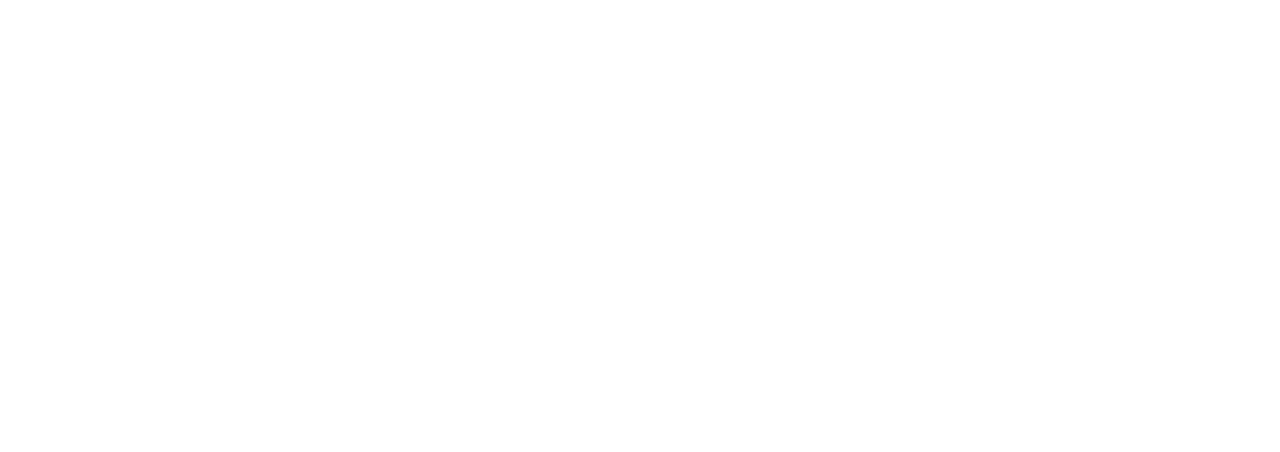
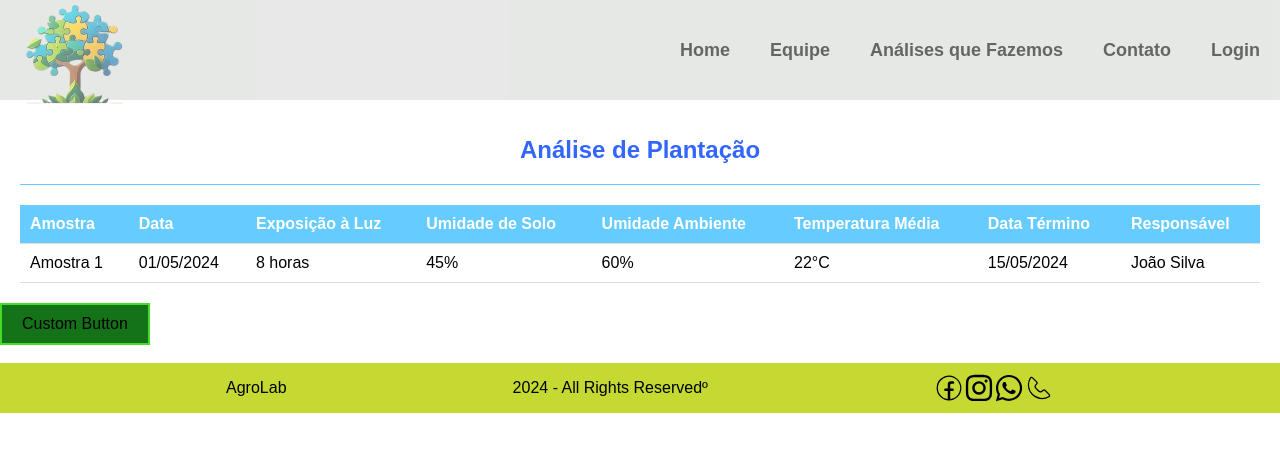
Before and after one commit to bruuno1994/agrolab, a React (Create React App) app in the folder frontend/: page /ResultAnalysis in a window 1280 px wide. Before the commit this address had no page. Shown: the top 452 px of the page. Built offline with nearby package versions, Linux system fonts and the light colour scheme; no server answers.

Commit message:
adição de pagina ResultAnalysis e de componentes

```diff
--- a/frontend/package.json
+++ b/frontend/package.json
@@ -7,11 +7,14 @@
     "@testing-library/react": "^13.4.0",
     "@testing-library/user-event": "^13.5.0",
     "bootstrap": "^5.3.3",
+    "http-proxy-middleware": "^3.0.0",
+    "node-sass": "^7.0.3",
     "react": "^18.3.1",
     "react-dom": "^18.3.1",
     "react-icons": "^5.2.0",
     "react-router-dom": "^6.23.0",
     "react-scripts": "5.0.1",
+    "react-table": "^7.8.0",
     "web-vitals": "^2.1.4"
   },
   "scripts": {
--- /dev/null
+++ b/frontend/src/components/Analysis/pageResult.jsx
@@ -0,0 +1,41 @@
+import React from 'react';
+import '../../styles/pageResult.scss';
+
+function PageResult() {
+  return (
+    <div className="plantation-analysis">
+      <h1>Análise de Plantação</h1>
+      <hr />
+      <table>
+        <thead>
+          <tr>
+            <th>Amostra</th>
+            <th>Data</th>
+            <th>Exposição à Luz</th>
+            <th>Umidade de Solo</th>
+            <th>Umidade Ambiente</th>
+            <th>Temperatura Média</th>
+            <th>Data Término</th>
+            <th>Responsável</th>
+          </tr>
+        </thead>
+        <tbody>
+          {/* Aqui você pode adicionar linhas de amostra */}
+          <tr>
+            <td>Amostra 1</td>
+            <td>01/05/2024</td>
+            <td>8 horas</td>
+            <td>45%</td>
+            <td>60%</td>
+            <td>22°C</td>
+            <td>15/05/2024</td>
+            <td>João Silva</td>
+          </tr>
+          {/* Adicione mais linhas conforme necessário */}
+        </tbody>
+      </table>
+    </div>
+  );
+}
+
+export default PageResult;
--- /dev/null
+++ b/frontend/src/components/button/button.jsx
@@ -0,0 +1,50 @@
+import React, { useState } from 'react';
+import PropTypes from 'prop-types';
+import '../../styles/button.scss';
+
+function Button({ trasformButton }) {
+    const [isHovered, setIsHovered] = useState(false);
+    const [isPressed, setIsPressed] = useState(false);
+
+    const handleMouseEnter = () => setIsHovered(true);
+    const handleMouseLeave = () => {
+      setIsHovered(false);
+      setIsPressed(false);
+    };
+    const handleMouseDown = () => setIsPressed(true);
+    const handleMouseUp = () => setIsPressed(false);
+
+    return (
+      <button
+        className={`custom-button ${isHovered ? 'hovered' : ''} ${isPressed ? 'pressed' : ''} ${trasformButton ? 'triangle' : 'round'}`}
+        onMouseEnter={handleMouseEnter}
+        onMouseLeave={handleMouseLeave}
+        onMouseDown={handleMouseDown}
+        onMouseUp={handleMouseUp}
+      >
+        Custom Button
+      </button>
+    );
+  }
+
+  Button.propTypes = {
+    trasformButton: PropTypes.bool.isRequired
+  };
+
+  export default Button;
+
+
+/**
+ * Componente Button com diferentes estados e função para alternar formato redondo.
+ *
+ * Estados do botão:
+ * - isHovered: Controla se o mouse está sobre o botão.
+ * - isPressed: Controla se o botão está sendo pressionado.
+ * - isRound: Controla se o botão está com formato redondo.
+ *
+ * Eventos de Mouse:
+ * - handleMouseEnter, handleMouseLeave, handleMouseDown, handleMouseUp: Funções para alterar os estados do botão conforme as interações do usuário.
+ *
+ * Toggle Round:
+ * - toggleRound: Alterna o estado isRound entre true e false, mudando o formato do botão.
+ */
--- /dev/null
+++ b/frontend/src/pages/ResultAnalysis.jsx
@@ -0,0 +1,36 @@
+import React, { useEffect } from "react";
+import Header from "../components/Header";
+import Footer from "../components/Footer";
+import PageResult from "../components/Analysis/pageResult";
+import Button from "../components/button/button";
+import "../styles/resultAnalysis.css";
+
+const Teste = () => {
+  fetch('/api')
+    .then(resultado => {
+      console.log(resultado);
+    });
+}
+
+function ResultAnalysis() {
+  useEffect(() => {
+    Teste();
+  }, []);
+
+  return (
+    <div>
+      <Header />
+      <div>
+        <PageResult />
+      </div>
+      <div>
+        <Button trasformButton={true} />
+
+      </div>
+      <br />
+      <Footer />
+    </div>
+  );
+}
+
+export default ResultAnalysis;
--- a/frontend/src/routes.js
+++ b/frontend/src/routes.js
@@ -3,8 +3,9 @@ import { BrowserRouter, Routes, Route } from "react-router-dom";
 import Home from "./pages/Home";
 import Login from "./pages/Login";
 import Equipe from "./pages/Equipe";
-import Analises from "./pages/Analises"
-import Contato from "./pages/Contato"
+import Analises from "./pages/Analises";
+import Contato from "./pages/Contato";
+import ResultAnalysis from "./pages/ResultAnalysis";
 
 function RoutesApp() {
     return (
@@ -15,6 +16,7 @@ function RoutesApp() {
                 <Route path="/Equipe" element={<Equipe />} />
                 <Route path="/Analises" element={<Analises />} />
                 <Route path="/Contato" element={<Contato />} />
+                <Route path="/ResultAnalysis" element={<ResultAnalysis />} />
             </Routes>
         </BrowserRouter>
     )
--- /dev/null
+++ b/frontend/src/styles/button.scss
@@ -0,0 +1,28 @@
+.custom-button {
+  padding: 10px 20px;
+  font-size: 16px;
+  border: 2px solid #46db29;
+  background-color: #147219;
+  cursor: pointer;
+  transition: background-color 0.3s, border-radius 0.3s, clip-path 0.3s;
+
+  &:hover {
+    background-color: #f0f0f0; /* Cor de fundo ao passar o mouse */
+  }
+
+  &.hovered {
+    background-color: #a52525;
+  }
+
+  &.pressed {
+    background-color: #3a298a; /* Cor de fundo ao pressionar o botão */
+  }
+
+  &.round {
+    border-radius: 50px; /* Botão redondo */
+  }
+
+  &.triangle {
+    border-radius: 0;
+  }
+}
--- /dev/null
+++ b/frontend/src/styles/pageResult.scss
@@ -0,0 +1,44 @@
+// Definição das variáveis de cores
+$primary-color: #3366ff;
+$secondary-color: #66ccff;
+$background-color: #f0f0f0;
+
+// Estilos para a página de resultados
+.plantation-analysis {
+  font-family: Arial, sans-serif;
+  padding: 20px;
+
+  h1 {
+    color: $primary-color;
+    font-size: 24px;
+    margin-bottom: 20px;
+  }
+
+  hr {
+    border: none;
+    border-top: 1px solid $secondary-color;
+    margin-bottom: 20px;
+  }
+
+  table {
+    width: 100%;
+    border-collapse: collapse;
+
+    th,
+    td {
+      padding: 10px;
+      text-align: left;
+      border-bottom: 1px solid #ddd;
+    }
+
+    th {
+      background-color: $secondary-color;
+      color: white;
+      font-weight: bold;
+    }
+
+    tbody tr:nth-child(even) {
+      background-color: $background-color;
+    }
+  }
+}
--- /dev/null
+++ b/frontend/src/styles/resultAnalysis.css
@@ -0,0 +1,46 @@
+.conteudo {
+    min-height: 100vh;
+    display: flex;
+    align-items: center;
+    justify-content: center;
+}
+
+.card {
+    border: 1px solid gray;
+    display: flex;
+    align-items: center;
+    justify-content: center;
+    flex-direction: column;
+    padding: 10px;
+    margin: 10px;
+    border-radius: 10px;
+    height: 350px;
+    width: 175px;
+}
+
+
+.card h3 {
+    text-align: center;
+}
+
+.card-image img {
+    width: 150px;
+    height: 175px;
+}
+
+.card-title {
+    height: 100%;
+}
+
+.icons {
+    display: flex;
+    align-items: center;
+    justify-content: space-evenly;
+    font-size: 25px;
+    width: 100%;
+    color: black;
+}
+
+.icons a {
+    color: black;
+}
```
Also changed, not shown: frontend/src/Api/setupProxy.js (added, +7 -0 lines), 1 other file (tests, documents, lock files or other folders).
